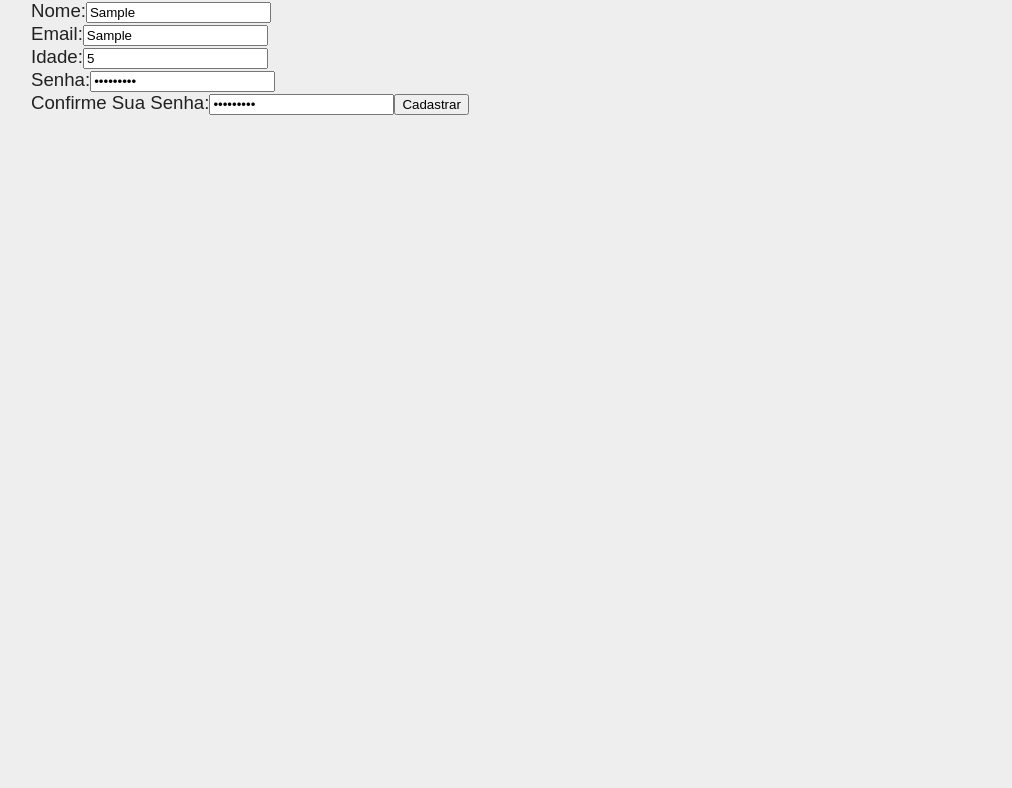
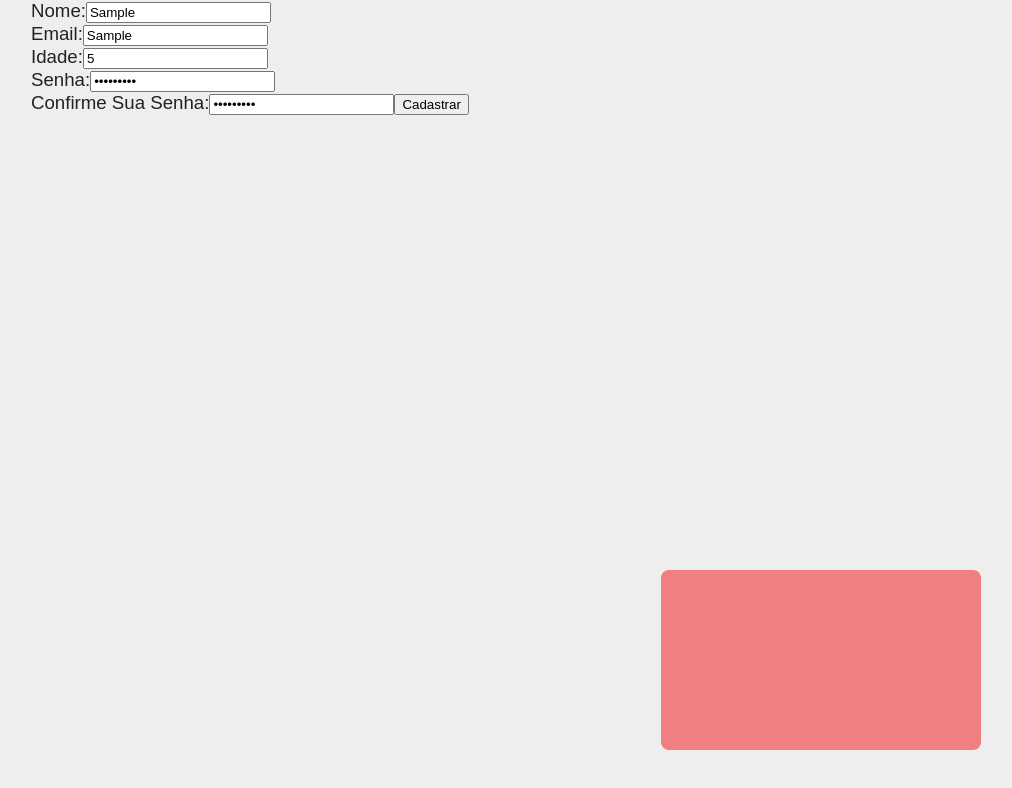
Before and after one commit to Galogico/LojaNode-React, a React (Create React App) app in the folder client/: page /register in a window 1280 px wide. Both pictures are taken after typing "Sample", "Sample", "5", "Sample123", "Sample123" into the empty fields and a click on the button "Cadastrar". Shown: the top 788 px of the page, without its empty margins (249-1261 px from the left). Built offline with nearby package versions, Linux system fonts and the light colour scheme; no server answers.

Commit message:
timer para o card sumir

```diff
--- /dev/null
+++ b/client/src/components/Popup.js
@@ -0,0 +1,13 @@
+import React from 'react'
+import './popup.css'
+
+function Popup() {
+  return (
+    <div className='popup'>
+
+
+    </div>
+  )
+}
+
+export default Popup
--- /dev/null
+++ b/client/src/components/popup.css
@@ -0,0 +1,22 @@
+.popup{
+    width: 320px;
+    height: 180px;
+    border-radius: 8px;
+    background-color: lightcoral;
+    position: fixed;
+    right: 50px;
+    bottom: 50px;
+    animation: openCard 2s ease-in-out;
+}
+
+@keyframes openCard {
+    0%{
+        right: -360px;
+    }
+    80%{
+        right: 100px;
+    }
+    100%{
+        right: 50px;
+    }
+}
--- a/client/src/pages/Registrar.jsx
+++ b/client/src/pages/Registrar.jsx
@@ -2,6 +2,7 @@ import React from 'react'
 import { useState } from 'react'
 import axios from 'axios'
 import { ButtonFormCadastro, DivFormCadastro, InputFormCadastro, TextFormCadastro, ModeloTitulo } from '../styles/styles'
+import Popup from '../components/Popup'
 
 function Registrar() {
   const [user,setUser] = useState({
@@ -16,12 +17,19 @@ function Registrar() {
       .then(res=>console.log(res.data))
       .catch(erro=> console.log(erro))
   }
+  const [showCard,setShowCard]=useState(false);
 
   function envioFormulario(event){
     event.preventDefault();
     cadastrarUsuario(user);
+    setShowCard(true);
+    setTimeout(()=>{
+      setShowCard(false);
+    },3500)
   }
   return (
+    <div>
+
     <form className='form' onSubmit={envioFormulario}>
     <div>
       <label className='label' htmlFor="nome">Nome:</label>
@@ -41,7 +49,7 @@ function Registrar() {
         id="email"
         value={user.email}
         onChange={(e)=>setUser({...user,email: e.target.value})}
-      />
+        />
     </div>
     <div>
       <label className='label' htmlFor="idade">Idade:</label>
@@ -51,7 +59,7 @@ function Registrar() {
         id="idade"
         value={user.age}
         onChange={(e)=>setUser({...user,age: e.target.value})}
-      />
+        />
     </div>
     <div>
       <label className='label' htmlFor="senha">Senha:</label>
@@ -61,7 +69,7 @@ function Registrar() {
         id="senha"
         value={user.password}
         onChange={(e)=>setUser({...user,password: e.target.value})}
-      />
+        />
     </div>
       <label className='label' htmlFor="confirmPassword">Confirme Sua Senha:</label>
       <input
@@ -70,10 +78,15 @@ function Registrar() {
         id="confirmPassword"
         value={user.confirmPassword}
         onChange={(e)=>setUser({...user,confirmPassword: e.target.value})}
-      />
+        />
 
     <button type='submit'>Cadastrar</button>
   </form>
+  {
+    showCard ?<Popup/> : null
+  }
+
+  </div>
   )
 }
 
```
